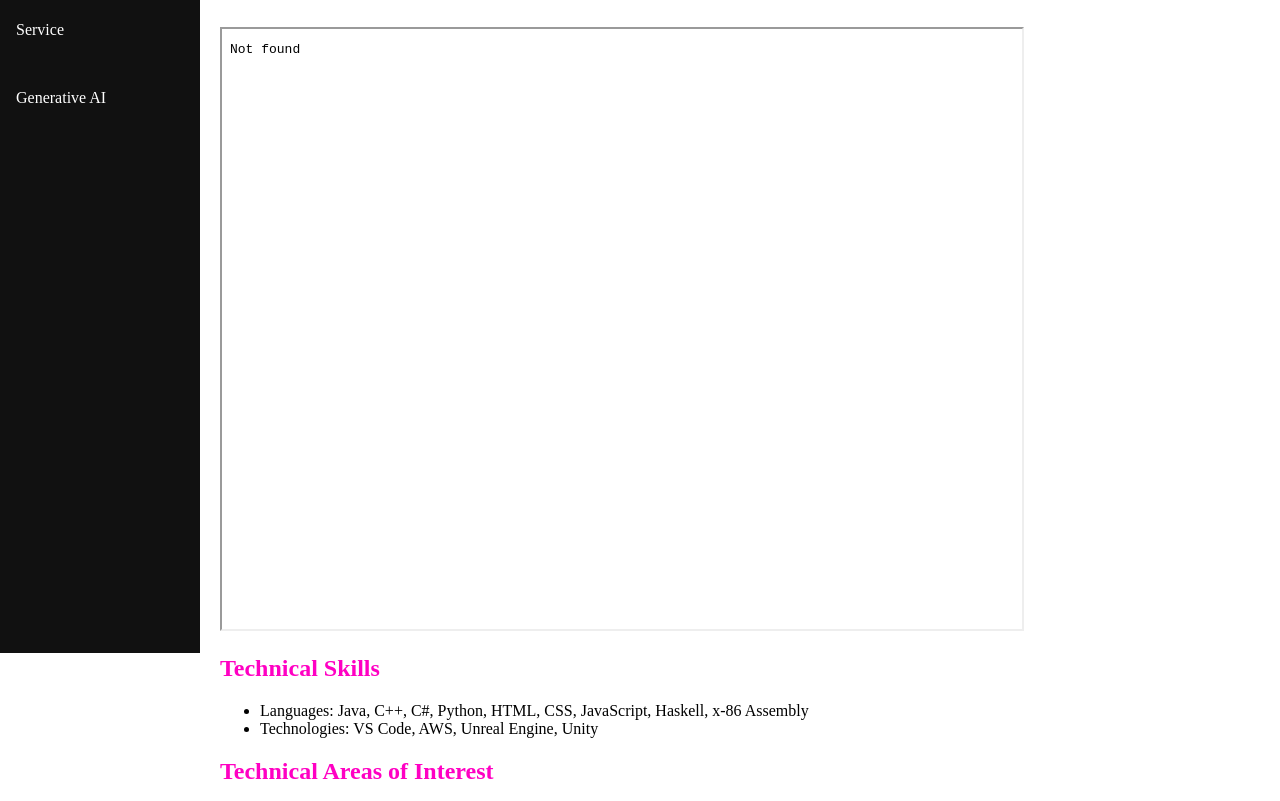
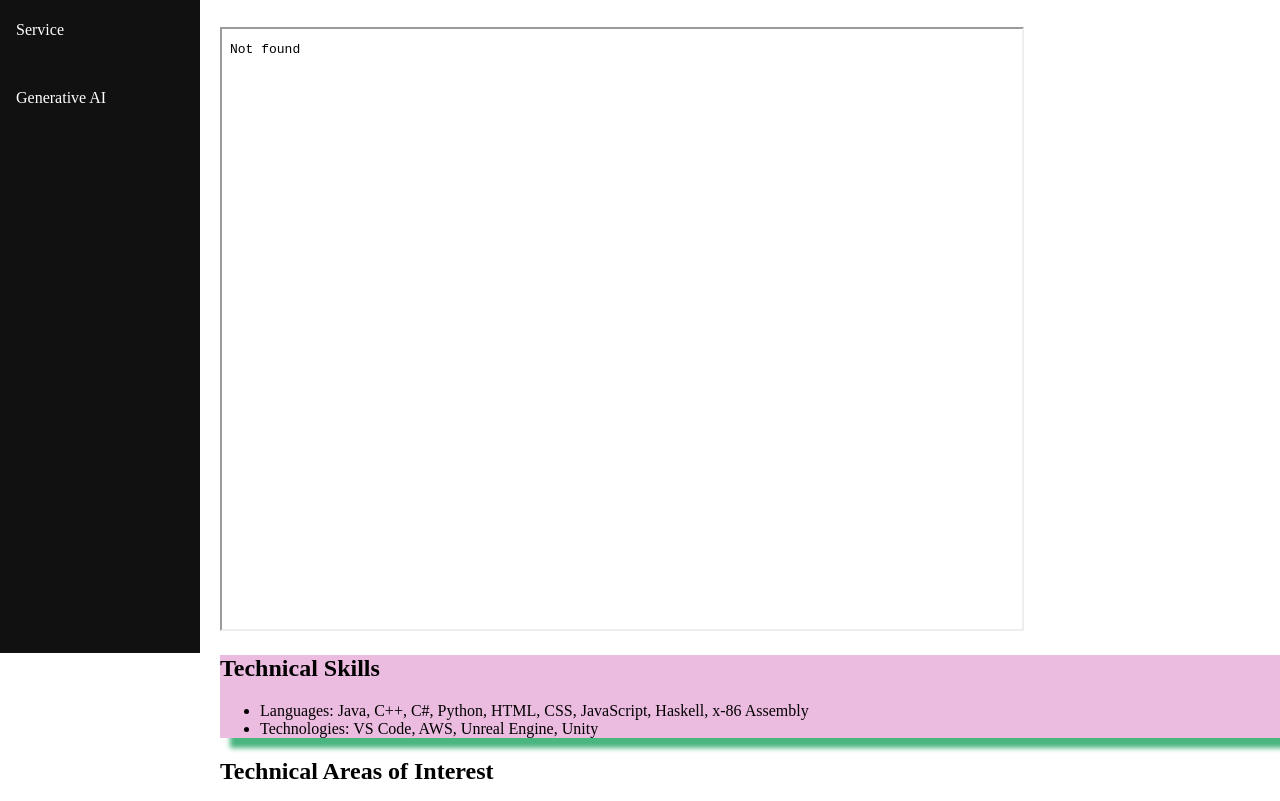
Before and after one commit to AGreyWhale/AGreyWhale.github.io, a plain HTML site: page qualifications.html in a window 1280 px wide. Shown: the part 147-948 px from the top of the page. Drawn offline with Linux system fonts and the light colour scheme.

Commit message:
added shadowbox

```diff
--- a/qualifications.html
+++ b/qualifications.html
@@ -20,11 +20,13 @@
 </div>
 <div class = "content">
     <iframe src="Gauri Agrawal Resume 2025.pdf" width = "800" height="600"></iframe>
-    <h2>Technical Skills</h2>
-    <ul>
-        <li>Languages: Java, C++, C#, Python, HTML, CSS, JavaScript, Haskell, x-86 Assembly</li>
-        <li>Technologies: VS Code, AWS, Unreal Engine, Unity</li>
-    </ul>
+    <div class = "boxShadow">
+        <h2>Technical Skills</h2>
+        <ul>
+            <li>Languages: Java, C++, C#, Python, HTML, CSS, JavaScript, Haskell, x-86 Assembly</li>
+            <li>Technologies: VS Code, AWS, Unreal Engine, Unity</li>
+        </ul>
+    </div>
     <h2>Technical Areas of Interest</h2>
     <p>
         What excites me most about Computer Science is how it can bridge gaps between people and technology. I'm especially interested in:
--- a/test-style.css
+++ b/test-style.css
@@ -2,7 +2,7 @@ h1{
     color: rgb(121, 185, 168);
 }
 h2 {
-    color: rgb(255, 0, 195);
+    color: black;
 }
 body{
     margin: 0;
@@ -55,3 +55,9 @@ body{
     margin-left: 200px;
     padding-left: 20px;
 }
+
+.boxShadow{
+    background-color: rgb(236, 187, 224);
+
+    box-shadow: 10px 10px 5px rgb(73, 181, 127);
+}
```
Also changed, not shown: index.html (+0 -4 lines).
